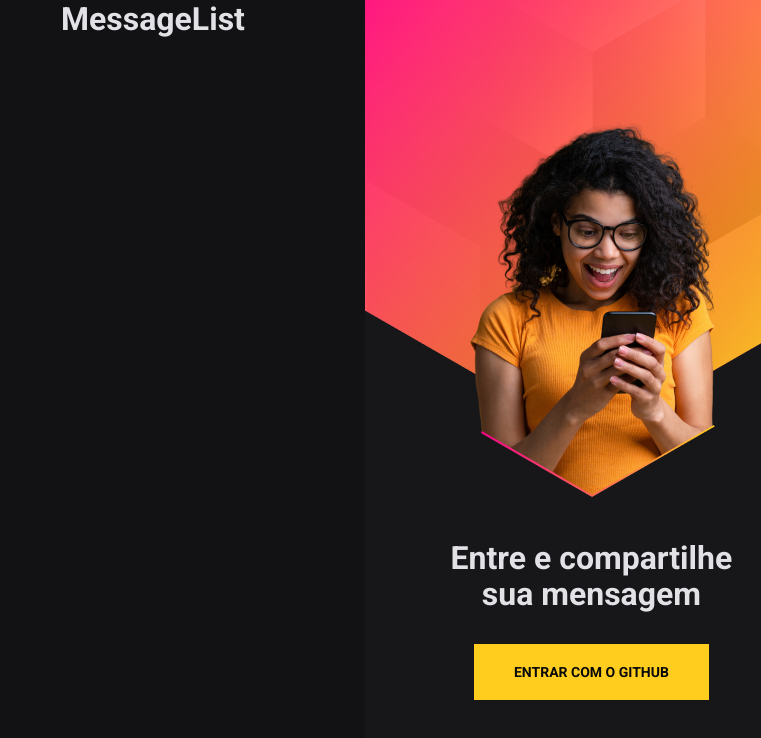
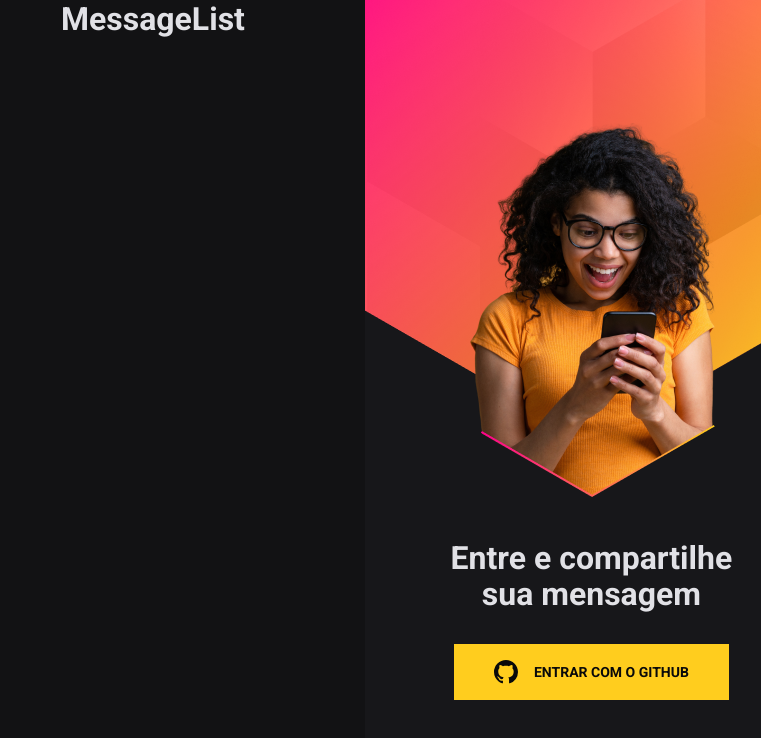
Before and after one commit to pinheiroduda/nlw-heat-impulse, a React (Vite) app in the folder frontend/: page / in a window 1280 px wide. Shown: the top 738 px of the page, without its empty margins (519-1280 px from the left). Built offline with nearby package versions, Linux system fonts and the light colour scheme.

Commit message:
feat: install react-icons and style button icon

```diff
--- a/frontend/package.json
+++ b/frontend/package.json
@@ -9,6 +9,7 @@
   "dependencies": {
     "react": "^17.0.0",
     "react-dom": "^17.0.0",
+    "react-icons": "^4.3.1",
     "sass": "^1.43.2"
   },
   "devDependencies": {
--- a/frontend/src/components/Login Box/index.tsx
+++ b/frontend/src/components/Login Box/index.tsx
@@ -1,3 +1,5 @@
+import { VscGithubInverted } from 'react-icons/vsc'
+
 import styles from './styles.module.scss'
 
 export function LoginBox() {
@@ -5,6 +7,7 @@ export function LoginBox() {
     <div className={styles.loginBoxWrapper}>
       <strong>Entre e compartilhe sua mensagem</strong>
       <a href="#" className={styles.signInWithGithub}>
+        <VscGithubInverted size="24" />
         Entrar com o GitHub
       </a>
     </div>
--- a/frontend/src/components/Login Box/styles.module.scss
+++ b/frontend/src/components/Login Box/styles.module.scss
@@ -31,6 +31,10 @@
     align-items: center;
     justify-content: center;
 
+    svg {
+      margin-right: 16px;
+    }
+
     &:hover {
       filter: brightness(0.9);
     }
```
Also changed, not shown: 1 other file (tests, documents, lock files or other folders).
